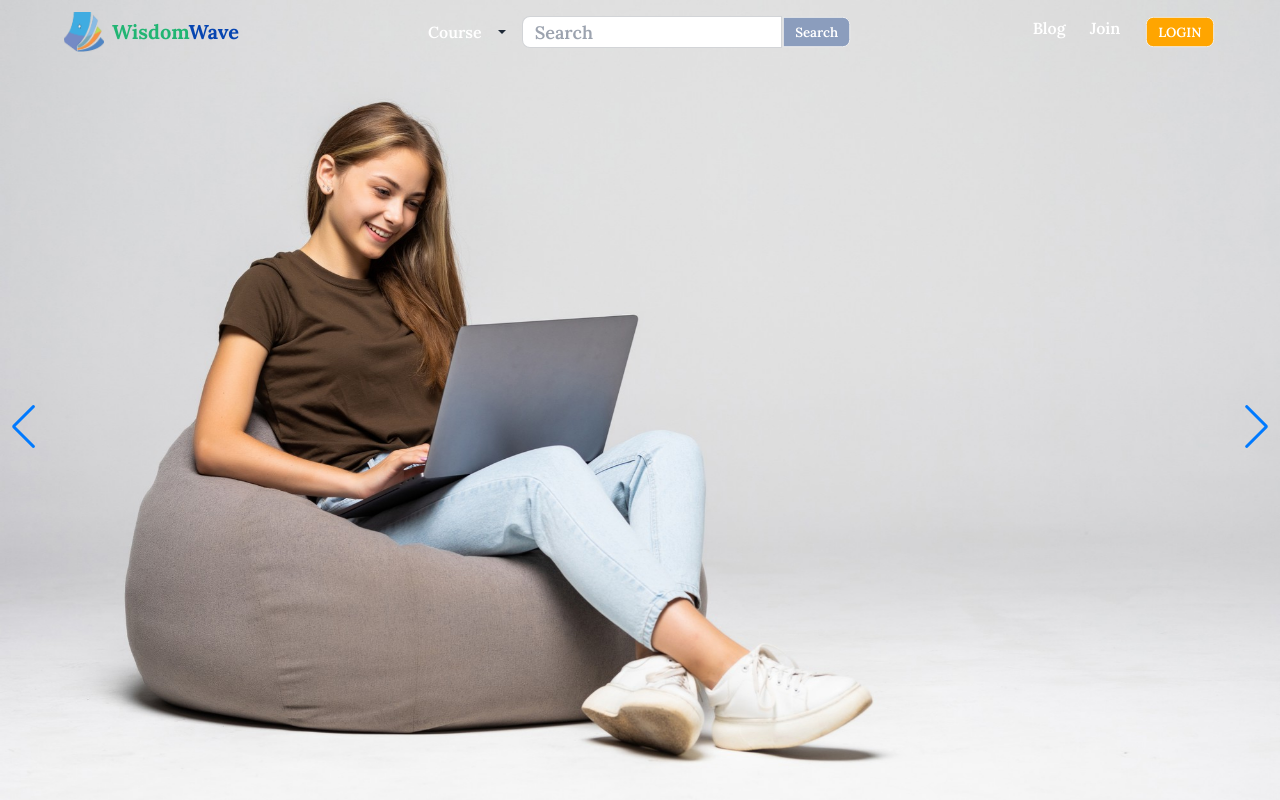
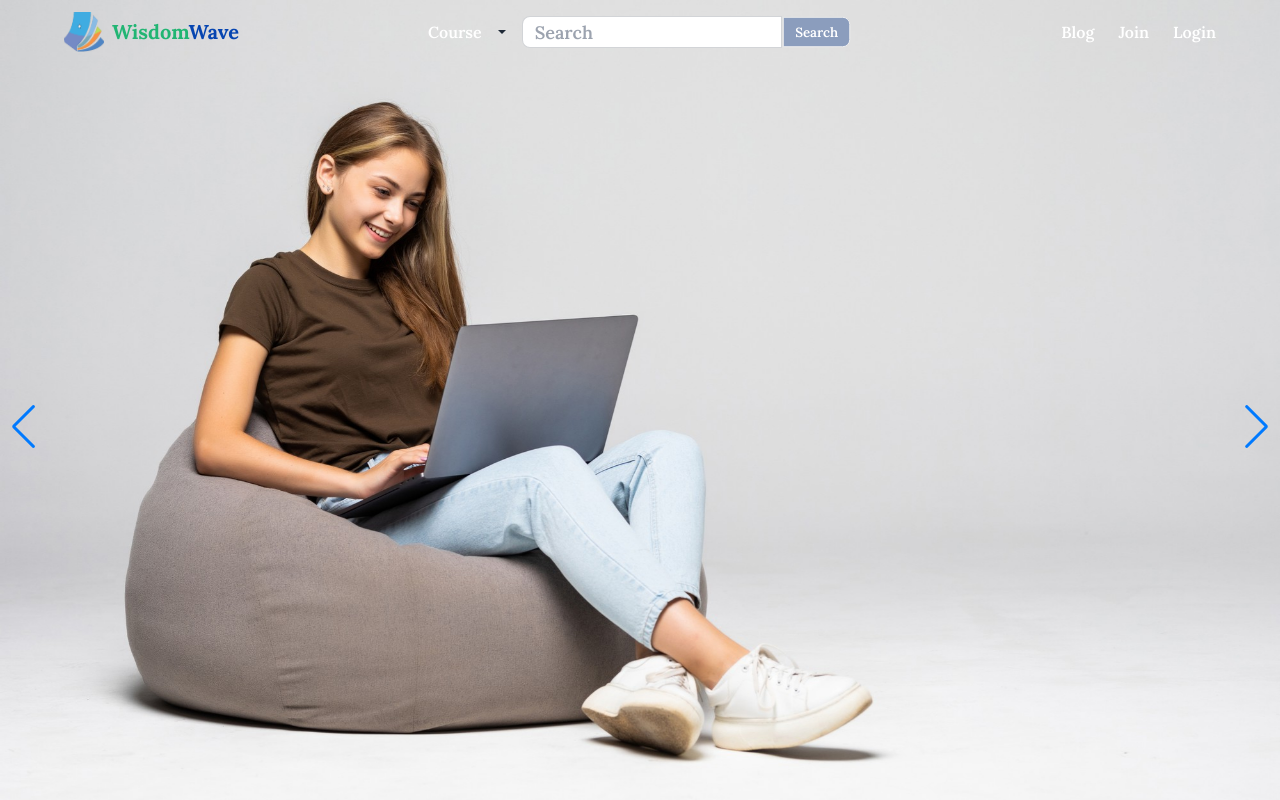
Before and after one commit to JoujonikiAsa2/wisdomwave-client-side, a React (Vite) app: page / in a window 1280 px wide. Shown: the top 800 px of the page. Built offline with nearby package versions, Linux system fonts and the light colour scheme; no server answers.

Commit message:
Updated Header.jsx file

```diff
--- a/src/SharedComponents/Header/Header.jsx
+++ b/src/SharedComponents/Header/Header.jsx
@@ -37,7 +37,14 @@ const Header = () => {
                     </div>
                     <div className="dropdown dropdown-end">
                         <label tabIndex={1} className="hover:cursor-pointer">
-                            Join
+                            <nav>
+                                <NavLink to="/login" style={({ isActive }) => {
+                                    return {
+                                        fontWeight: isActive ? "bold" : "",
+                                        color: isActive ? "red" : "white",
+                                    };
+                                }}>Join</NavLink>
+                            </nav>
                         </label>
 
                         {/* this part will be defferent for different types of user */}
@@ -58,8 +65,22 @@ const Header = () => {
                             {/* this part will be defferent for different types of user */}
 
                             <div tabIndex={0} className="menu menu-sm dropdown-content mt-3 z-[1] p-2 right-12 shadow bg-base-100 rounded-box w-48 text-base text-black">
-                                <div><a>Blog</a></div>
-                                <div><a>Login</a></div>
+                                <nav>
+                                    <NavLink to="/login" style={({ isActive }) => {
+                                        return {
+                                            fontWeight: isActive ? "bold" : "",
+                                            color: isActive ? "red" : "white",
+                                        };
+                                    }}>Blog</NavLink>
+                                </nav>
+                                <nav>
+                                    <NavLink to="/login" style={({ isActive }) => {
+                                        return {
+                                            fontWeight: isActive ? "bold" : "",
+                                            color: isActive ? "red" : "white",
+                                        };
+                                    }}>Login</NavLink>
+                                </nav>
                             </div>
                         </div>
                     </div>
@@ -68,7 +89,14 @@ const Header = () => {
                     <div className="hover:cursor-pointer"><a>Blog</a></div>
                     <div className="dropdown dropdown-end">
                         <label tabIndex={1} className="hover:cursor-pointer">
-                            Join
+                            <nav>
+                                <NavLink to="/login" style={({ isActive }) => {
+                                    return {
+                                        fontWeight: isActive ? "bold" : "",
+                                        color: isActive ? "red" : "white",
+                                    };
+                                }}>Join</NavLink>
+                            </nav>
                         </label>
 
                         {/* this part will be defferent for different types of user */}
@@ -79,13 +107,14 @@ const Header = () => {
                             <div><a><button className="btn btn-sm capitalize mt-3">Join as Student</button></a></div>
                         </div>
                     </div>
-                    <NavLink to="/login" style={({ isActive, isPending, isTransitioning }) => {
-                        return {
-                            fontWeight: isActive ? "bold" : "",
-                            color: isActive ? "red" : "white",
-                            background: isActive ? "" : "orange"
-                        };
-                    }} className="btn btn-sm">Login</NavLink>
+                    <nav>
+                        <NavLink to="/login" style={({ isActive }) => {
+                            return {
+                                fontWeight: isActive ? "bold" : "",
+                                color: isActive ? "red" : "white",
+                            };
+                        }}>Login</NavLink>
+                    </nav>
                 </div>
 
             </div>
```
